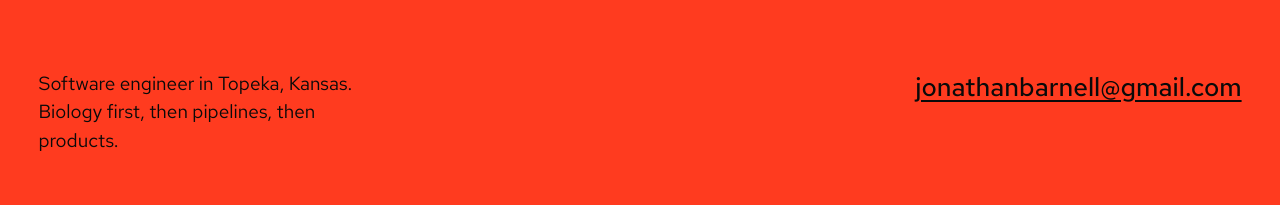
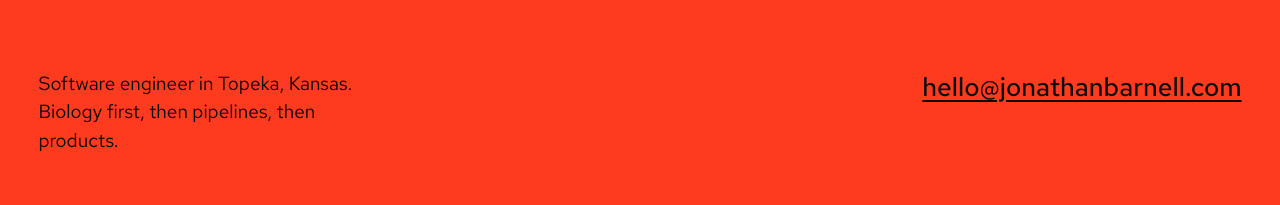
Before and after one commit to jbarnell1/jonathanbarnell.com, a plain HTML site: page docs/index.html in a window 1280 px wide. Shown: the part 11464-11669 px from the top of the page. Drawn offline with Linux system fonts and the light colour scheme.

Commit message:
Use the domain's address for contact
Co-Authored-By: Claude Fable 5.2 <noreply@anthropic.com>

```diff
--- a/docs/index.html
+++ b/docs/index.html
@@ -626,7 +626,7 @@ thead{position:absolute;width:1px;height:1px;overflow:hidden;clip-path:inset(50%
   <div class="wrap">
     <div class="top">
       <p class="rv">Software engineer in Topeka, Kansas. Biology first, then pipelines, then products.</p>
-      <a class="link lead rv" style="--d:1" href="mailto:jonathanbarnell@gmail.com">jonathanbarnell@gmail.com</a>
+      <a class="link lead rv" style="--d:1" href="mailto:hello@jonathanbarnell.com">hello@jonathanbarnell.com</a>
     </div>
     <span></span>
     <h2 class="rv"><a href="https://www.linkedin.com/in/jonathanbarnell"><span>linkedin.com/in/</span><span>jonathanbarnell</span></a></h2>
```
Also changed, not shown: template.html (+1 -1 lines).
